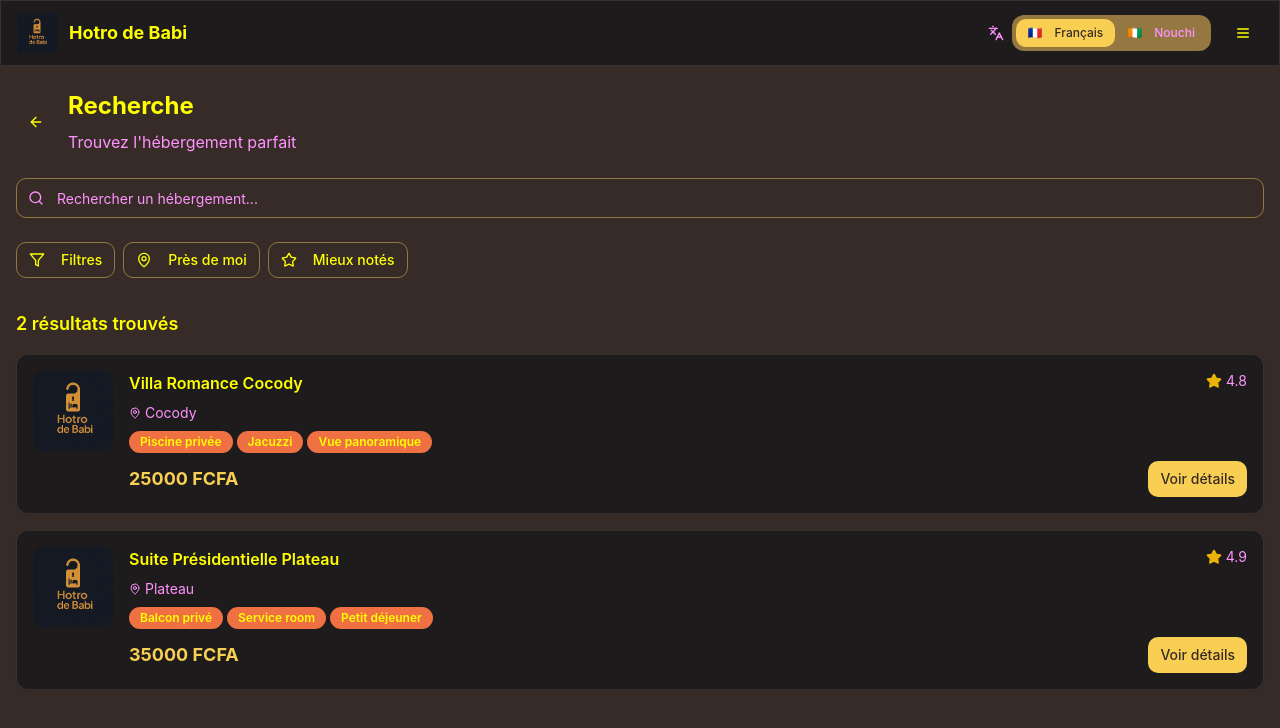
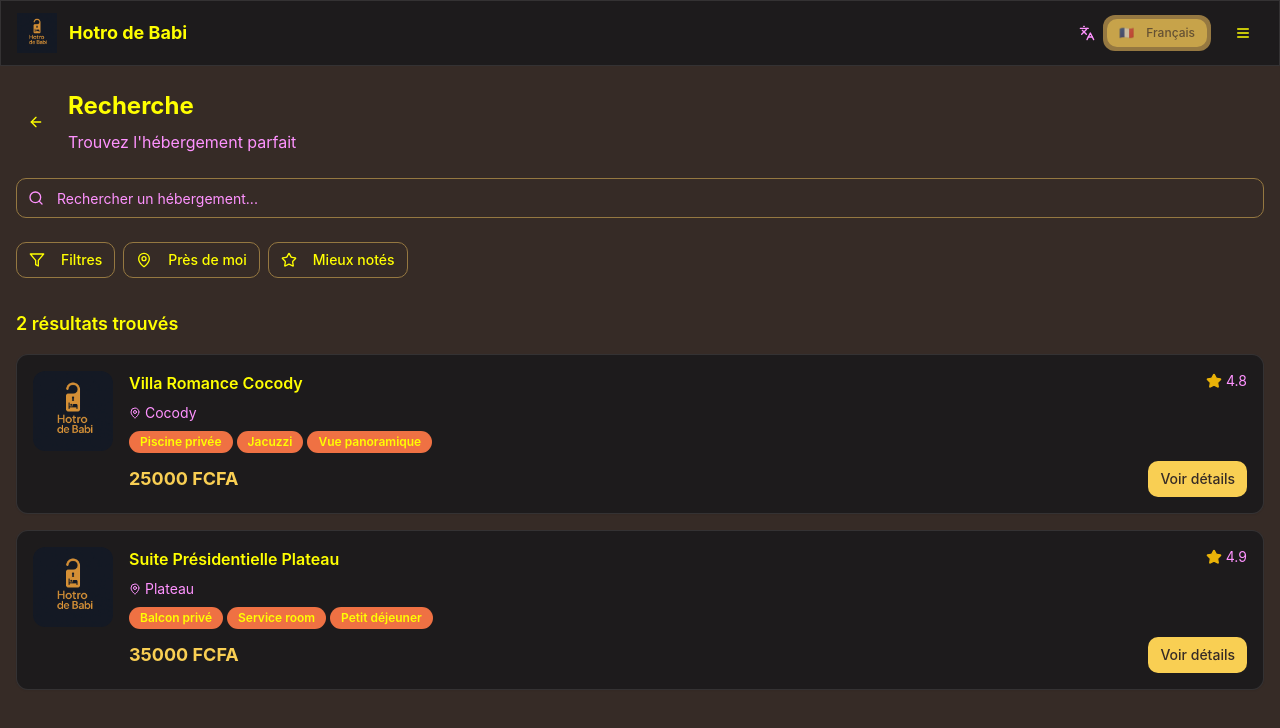
Before and after one commit to Bruce-StaniX/babi-hotels-secret-spots, a React (Vite) app: page /search in a window 1280 px wide. Shown: the top 728 px of the page. Built offline with nearby package versions, Linux system fonts and the light colour scheme.

Commit message:
Remove Nouchi language option
Removed the Nouchi language option from the application.

```diff
--- a/src/components/LanguageSwitch.tsx
+++ b/src/components/LanguageSwitch.tsx
@@ -5,36 +5,24 @@ import { Badge } from '@/components/ui/badge';
 import { Languages } from 'lucide-react';
 
 interface LanguageSwitchProps {
-  currentLanguage: 'fr' | 'nouchi';
-  onLanguageChange: (language: 'fr' | 'nouchi') => void;
+  currentLanguage: 'fr';
+  onLanguageChange: (language: 'fr') => void;
 }
 
 const LanguageSwitch = ({ currentLanguage, onLanguageChange }: LanguageSwitchProps) => {
-  const languages = [
-    { code: 'fr', name: 'Français', flag: '🇫🇷' },
-    { code: 'nouchi', name: 'Nouchi', flag: '🇨🇮' }
-  ] as const;
-
   return (
     <div className="flex items-center space-x-2">
       <Languages className="w-4 h-4 text-muted-foreground" />
       <div className="flex bg-muted rounded-lg p-1">
-        {languages.map((lang) => (
-          <Button
-            key={lang.code}
-            variant={currentLanguage === lang.code ? 'default' : 'ghost'}
-            size="sm"
-            className={`text-xs px-3 py-1 h-7 ${
-              currentLanguage === lang.code
-                ? 'bg-primary text-primary-foreground'
-                : 'text-muted-foreground hover:text-foreground'
-            }`}
-            onClick={() => onLanguageChange(lang.code)}
-          >
-            <span className="mr-1">{lang.flag}</span>
-            {lang.name}
-          </Button>
-        ))}
+        <Button
+          variant="default"
+          size="sm"
+          className="text-xs px-3 py-1 h-7 bg-primary text-primary-foreground"
+          disabled
+        >
+          <span className="mr-1">🇫🇷</span>
+          Français
+        </Button>
       </div>
     </div>
   );
--- a/src/components/Navigation.tsx
+++ b/src/components/Navigation.tsx
@@ -14,14 +14,14 @@ const Navigation = () => {
   const { mode, language, setMode, setLanguage, isPrivacyModeActive } = useAppMode();
 
   const menuItems = [
-    { icon: Search, label: 'Recherche', labelNouchi: 'Chercher', href: '/search' },
-    { icon: Heart, label: 'Favoris', labelNouchi: 'Mes favoris', href: '/favorites' },
-    { icon: MessageCircle, label: 'Messages', labelNouchi: 'Messages', href: '/messages' },
-    { icon: MapPin, label: 'Carte', labelNouchi: 'Map', href: '/map' },
-    { icon: User, label: 'Profil', labelNouchi: 'Mon profil', href: '/profile' },
+    { icon: Search, label: 'Recherche', href: '/search' },
+    { icon: Heart, label: 'Favoris', href: '/favorites' },
+    { icon: MessageCircle, label: 'Messages', href: '/messages' },
+    { icon: MapPin, label: 'Carte', href: '/map' },
+    { icon: User, label: 'Profil', href: '/profile' },
   ];
 
-  const getLabel = (item: any) => language === 'nouchi' ? item.labelNouchi : item.label;
+  const getLabel = (item: any) => item.label;
 
   return (
     <>
@@ -100,7 +100,7 @@ const Navigation = () => {
                         onClick={() => setIsMenuOpen(false)}
                       >
                         <Settings className="w-4 h-4 mr-3" />
-                        {language === 'nouchi' ? 'Paramètres' : 'Paramètres'}
+                        Paramètres
                       </Button>
                     </div>
                   </div>
--- a/src/hooks/useAppMode.ts
+++ b/src/hooks/useAppMode.ts
@@ -2,7 +2,7 @@
 import { useState, useEffect } from 'react';
 
 type AppMode = 'normal' | 'couple' | 'private';
-type Language = 'fr' | 'nouchi';
+type Language = 'fr';
 
 interface AppState {
   mode: AppMode;
```
